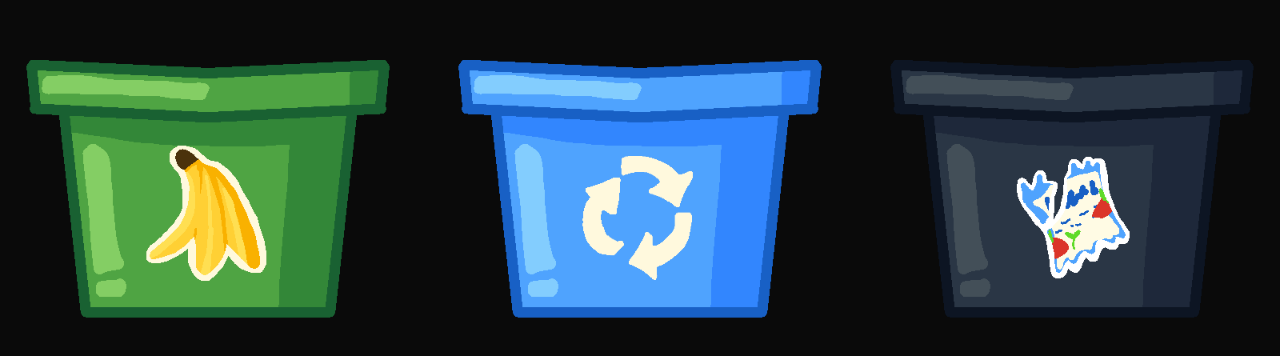
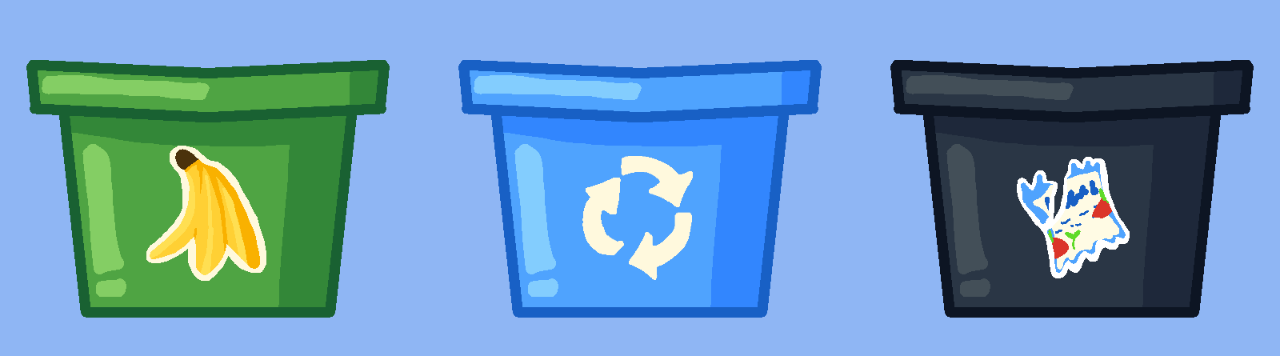
Before and after one commit to jploia/ucibogosort, a Next.js app in the folder garbogotchi/: page /gameplay in a window 1280 px wide. Shown: the part 232-588 px from the top of the page. Built offline with nearby package versions, Linux system fonts and the light colour scheme; a web font is replaced by a local one.

Commit message:
add blue bg for gameplay

```diff
--- a/garbogotchi/app/gameplay/page.tsx
+++ b/garbogotchi/app/gameplay/page.tsx
@@ -3,14 +3,17 @@ import BinContainer from "@/app/components/BinContainer";
 export default function GameplayPage() {
   const binType = [
     {
+      name: "compost",
       src: "/compost.PNG",
       alt: "small green bin with banana peel logo on it",
     },
     {
+      name: "recycle",
       src: "/recycle.PNG",
       alt: "small blue bin with a recycling logo on it",
     },
     {
+      name: "trash",
       src: "/trash.PNG",
       alt: "small black bin with a trash wrapper logo on it",
     },
@@ -18,7 +21,9 @@ export default function GameplayPage() {
 
   return (
     <>
-      <BinContainer bins={binType} />
+      <div style={{ backgroundColor: "#8FB6F4" }}>
+        <BinContainer bins={binType} />
+      </div>
     </>
   );
 }
```
